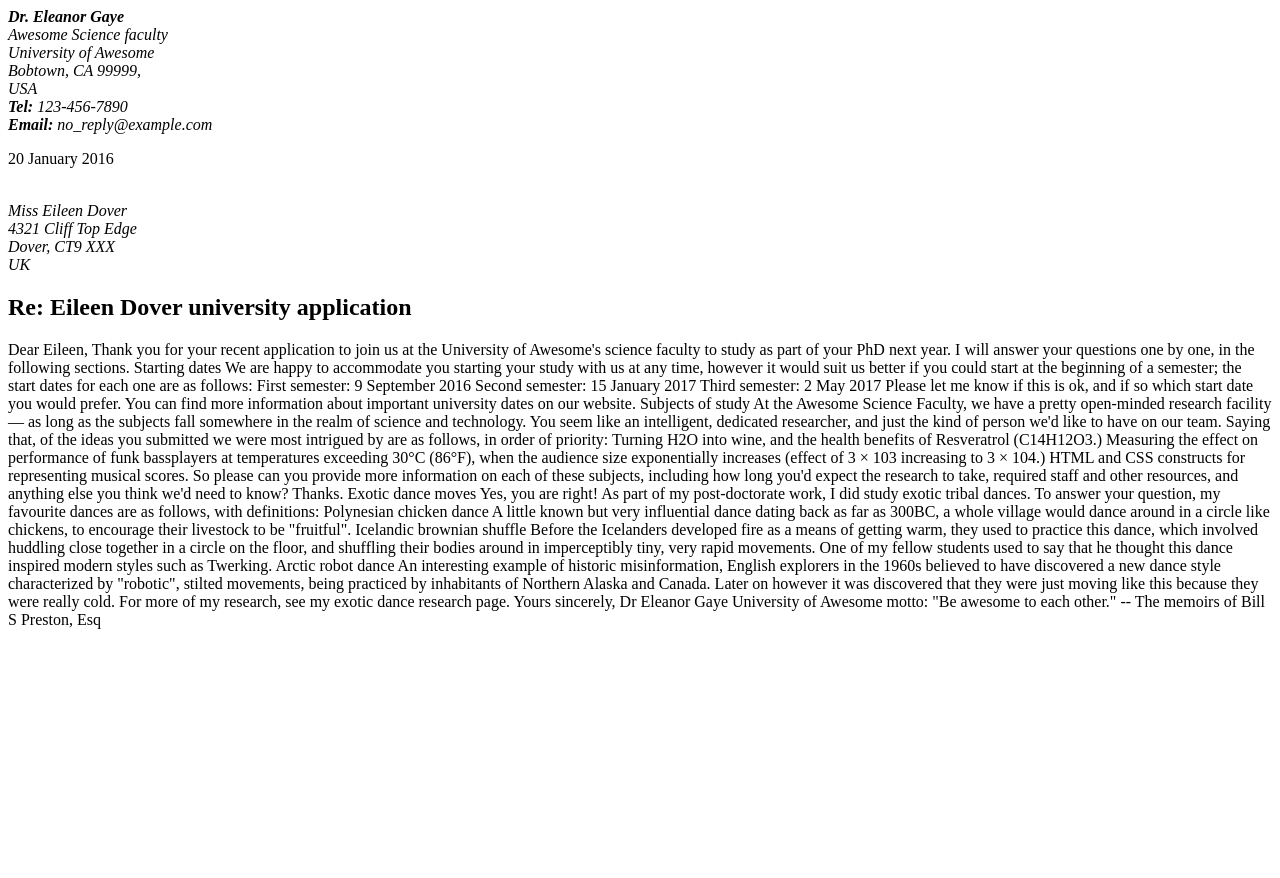
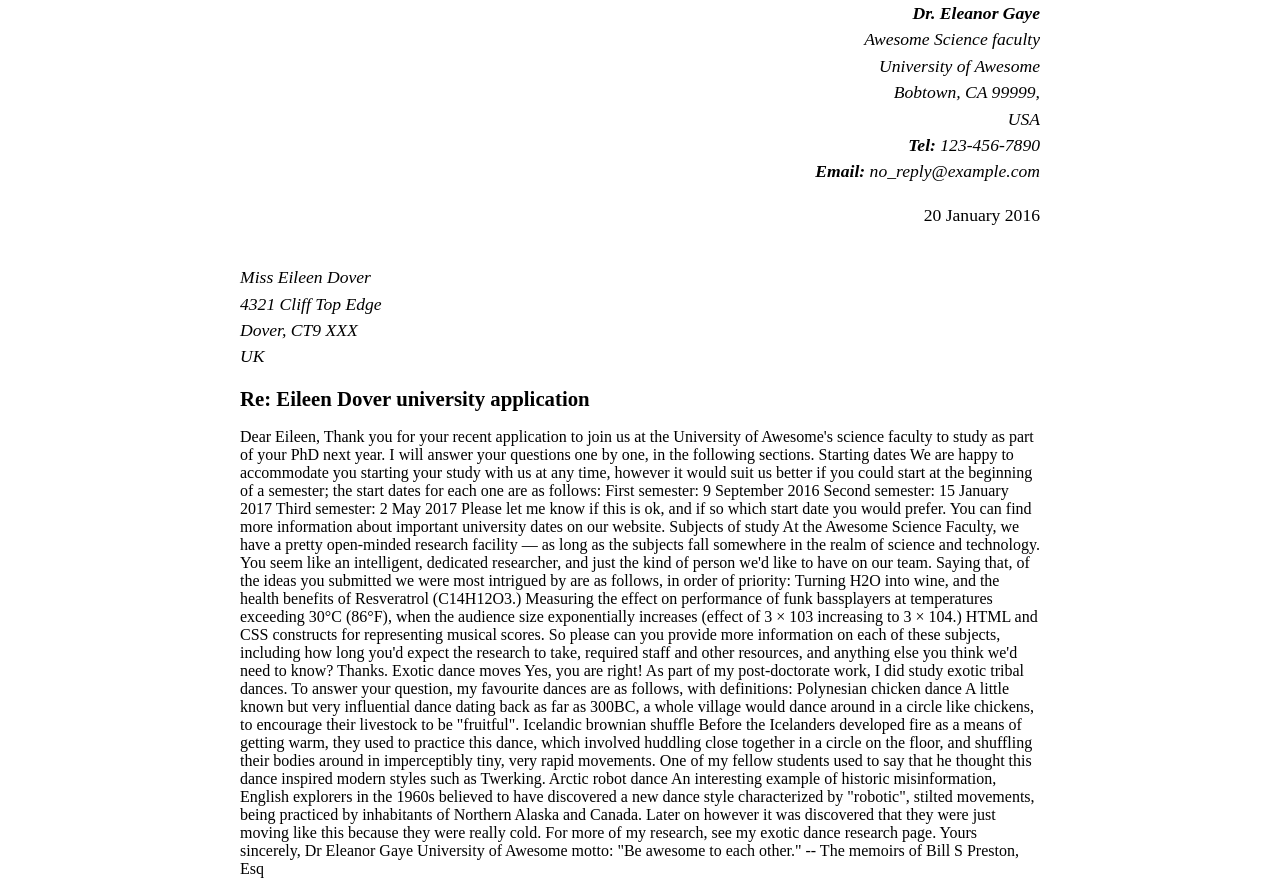
Before and after one commit to bibekkapri/bibekkapri.github.io, a plain HTML site: page assignment1/part1/index.html in a window 1280 px wide. Before the commit the page ends 800 px from the top, so only its background shows below. Drawn offline with Linux system fonts and the light colour scheme.

Commit message:
Created and added external stylesheet
In index.html added <link> to lab1part1.css

```diff
--- /dev/null
+++ b/assignment1/part1/styles/lab1part1.css
@@ -0,0 +1,31 @@
+/*
+	Name: Bibek
+        File: lab1part1.css
+        Date: 22 May 2024
+        This is the CSS styles for Lab 1 Part 1 page for Web Development - Fundamentals (INFT1206)
+
+*/
+body {
+  max-width: 800px;
+  margin: 0 auto;
+}
+
+.sender-column {
+  text-align: right;
+}
+
+h1 {
+  font-size: 1.5em;
+}
+
+h2 {
+  font-size: 1.3em;
+}
+
+p,ul,ol,dl,address {
+  font-size: 1.1em;
+}
+
+p, li, dd, dt, address {
+  line-height: 1.5;
+}
```
Also changed, not shown: assignment1/part1/index.html (line endings or trailing spaces).
